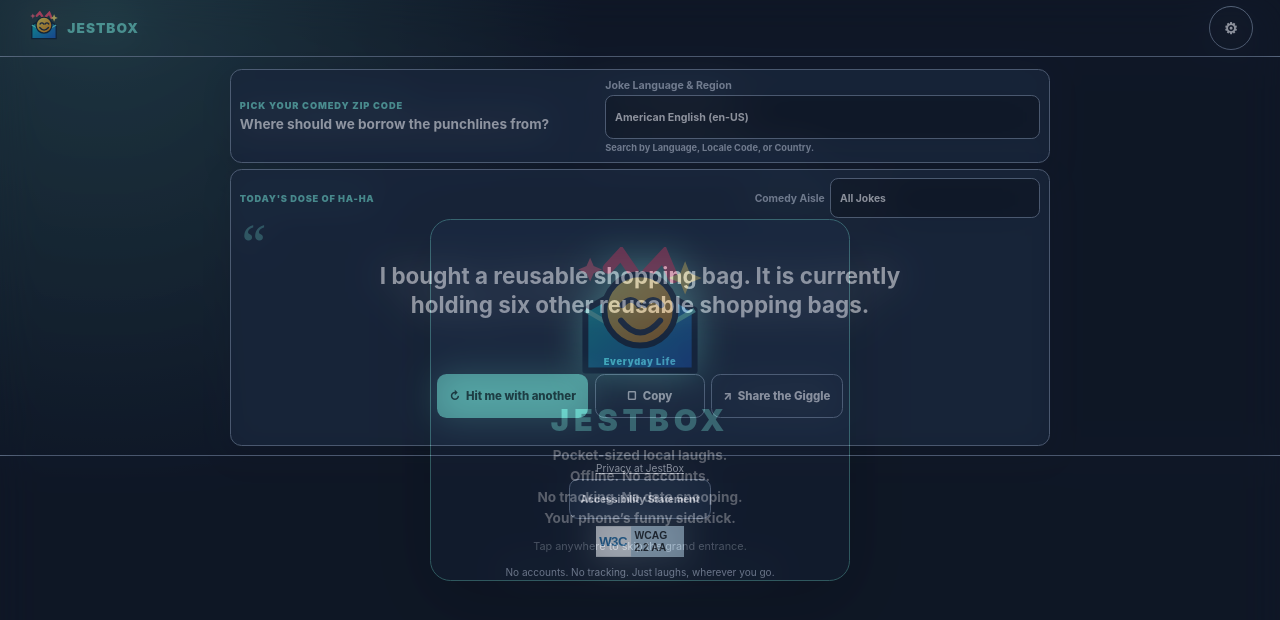
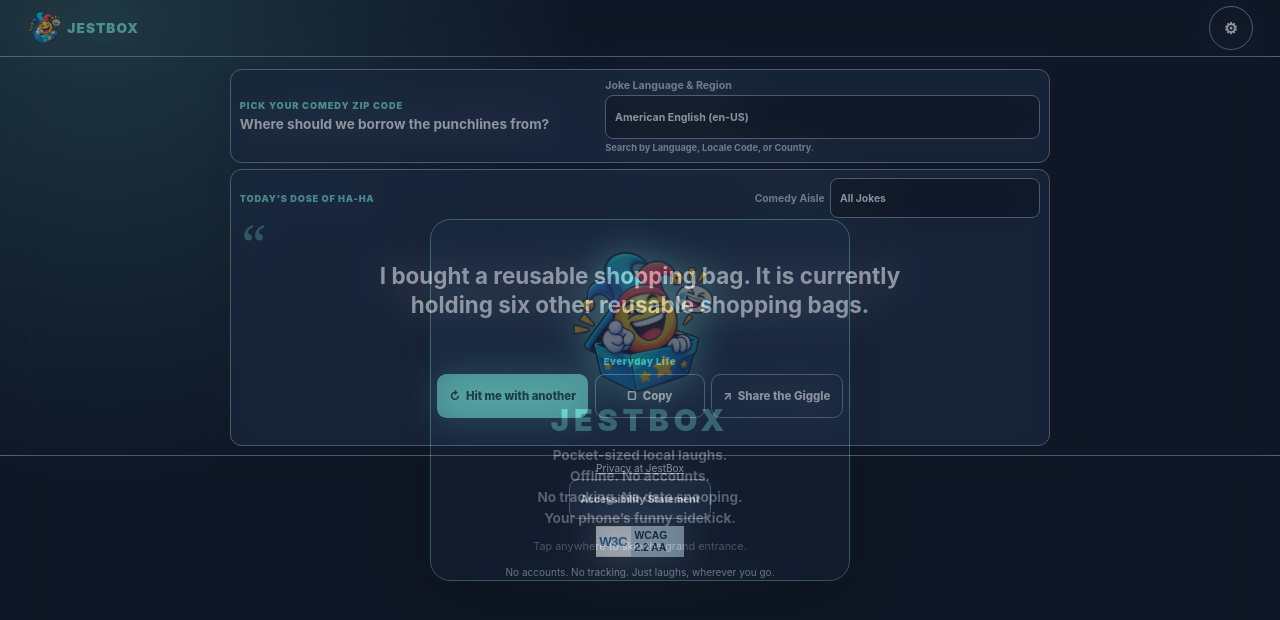
Before and after one commit to ErTapanJatakia/JestBox, a website: page index.html in a window 1280 px wide. Drawn offline with Linux system fonts and the light colour scheme.

Commit message:
Restore original JestBox artwork in web app

```diff
--- a/index.html
+++ b/index.html
@@ -1,11 +1,11 @@
 <!doctype html>
 <html lang="en-US"><head><meta charset="UTF-8"><meta name="viewport" content="width=device-width,initial-scale=1"><meta name="theme-color" content="#101827"><meta name="description" content="JestBox: locally packed laughs, made for your language and offline moments."><title>JestBox — Small box. Big laughs.</title><link rel="stylesheet" href="styles.css"></head>
 <body><a class="skip-link" href="#main">Skip to the good stuff</a>
-<section id="launch-screen" class="launch-screen" aria-label="JestBox welcome" tabindex="0"><div class="launch-card"><img src="assets/jestbox-mark.svg" width="144" height="144" alt=""><h1 class="launch-brand">JESTBOX</h1><p id="launch-tagline" class="launch-tagline">Pocket-sized local laughs.
+<section id="launch-screen" class="launch-screen" aria-label="JestBox welcome" tabindex="0"><div class="launch-card"><img src="assets/JestBox-Original.png" width="144" height="144" alt=""><h1 class="launch-brand">JESTBOX</h1><p id="launch-tagline" class="launch-tagline">Pocket-sized local laughs.
 Offline. No accounts.
 No tracking. No data snooping.
 Your phone’s funny sidekick.</p><p id="launch-hint" class="launch-hint">Tap anywhere to skip.</p></div></section>
-<header class="site-header"><a id="home-link" href="#main" aria-label="JestBox home"><img src="assets/jestbox-mark.svg" width="34" height="34" alt=""><span>JESTBOX</span></a><div class="header-actions"><button type="button" class="icon-button" id="settings-button" aria-label="Settings" title="Settings">⚙</button></div></header>
+<header class="site-header"><a id="home-link" href="#main" aria-label="JestBox home"><img src="assets/JestBox-Original.png" width="34" height="34" alt=""><span>JESTBOX</span></a><div class="header-actions"><button type="button" class="icon-button" id="settings-button" aria-label="Settings" title="Settings">⚙</button></div></header>
 <main id="main" class="container jestbox" tabindex="-1">
 
 <section class="locale-picker panel" aria-labelledby="locale-heading"><div><p class="eyebrow" id="locale-eyebrow">PICK YOUR COMEDY ZIP CODE</p><h2 id="locale-heading">Where should we borrow the punchlines from?</h2></div><div class="search-control"><label id="locale-label" for="locale-search">Joke Language &amp; Region</label><input id="locale-search" role="combobox" aria-autocomplete="list" aria-expanded="false" aria-controls="locale-options" autocomplete="off" value="American English (en-US)" aria-describedby="locale-help"><div id="locale-options" class="combo-options" role="listbox" hidden></div><small id="locale-help">Search by Language, Locale Code, or Country.</small></div></section>
```
